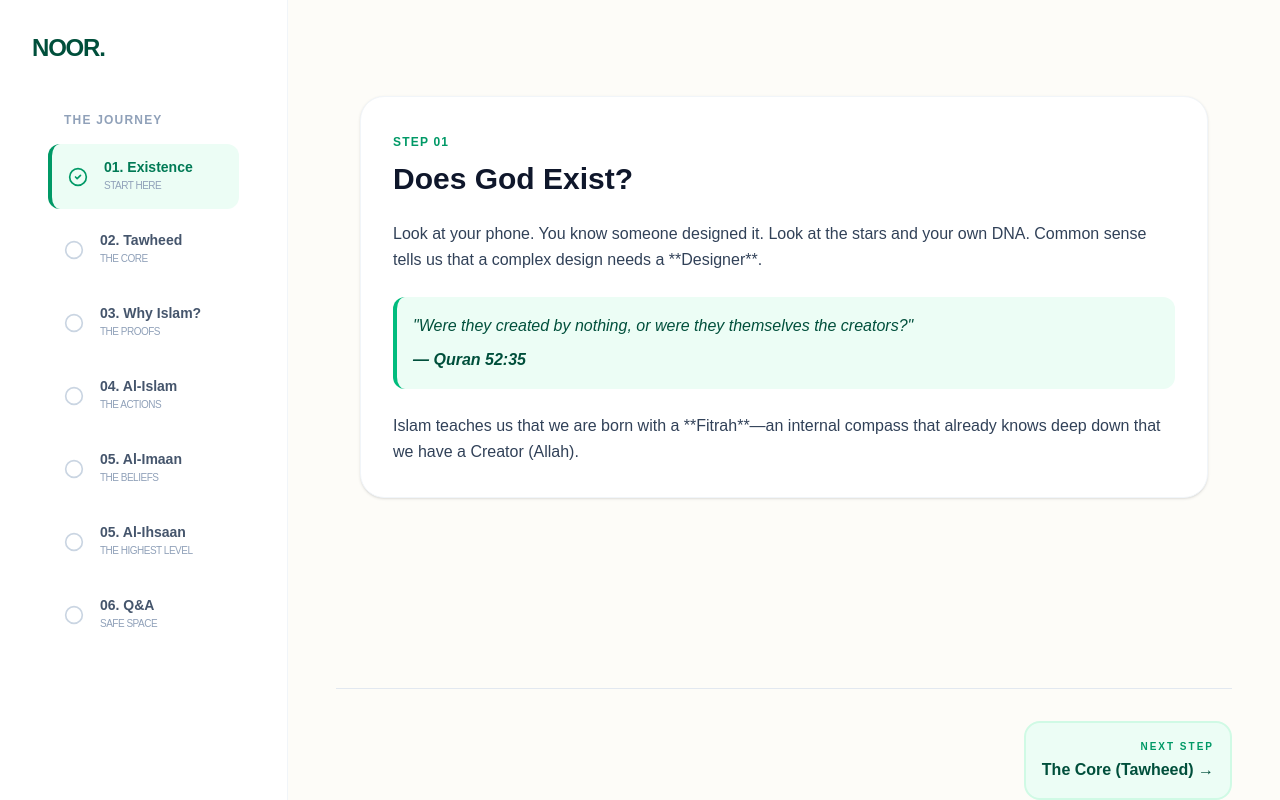
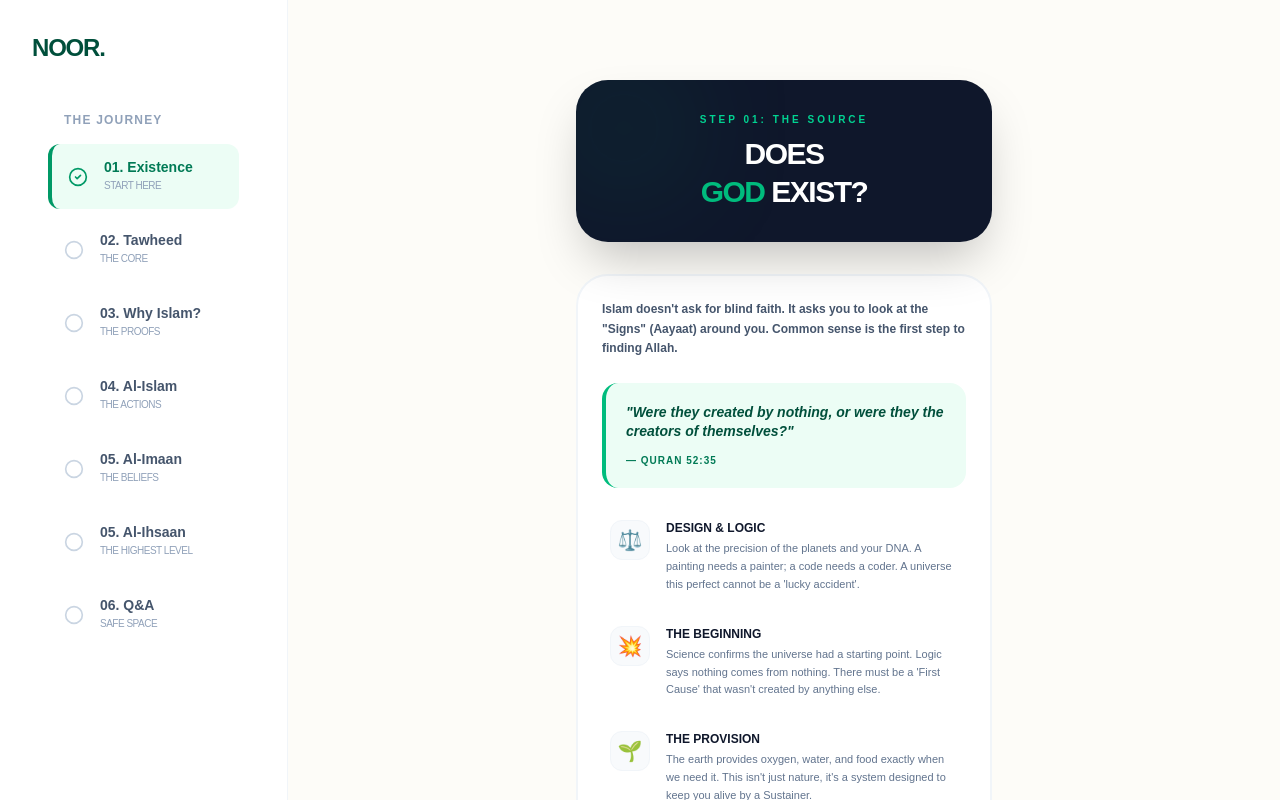
Before and after one commit to maryam-amir-2/noor-project, a Next.js app: page / in a window 1280 px wide. Both pictures are taken after a click on the button "OPEN MENU". Shown: the top 800 px of the page. Built offline with nearby package versions, Linux system fonts and the light colour scheme.

Commit message:
Refactor Existence component layout and content

```diff
--- a/src/components/Existence.jsx
+++ b/src/components/Existence.jsx
@@ -1,27 +1,78 @@
+"use client";
+
 export default function Existence() {
+  const signs = [
+    {
+      title: "Design & Logic",
+      desc: "Look at the precision of the planets and your DNA. A painting needs a painter; a code needs a coder. A universe this perfect cannot be a 'lucky accident'.",
+      icon: "⚖️"
+    },
+    {
+      title: "The Beginning",
+      desc: "Science confirms the universe had a starting point. Logic says nothing comes from nothing. There must be a 'First Cause' that wasn't created by anything else.",
+      icon: "💥"
+    },
+    {
+      title: "The Provision",
+      desc: "The earth provides oxygen, water, and food exactly when we need it. This isn't just nature, it's a system designed to keep you alive by a Sustainer.",
+      icon: "🌱"
+    }
+  ];
+
   return (
-    <section className="max-w-4xl mx-auto px-6 py-12" id="logic">
-      <div className="bg-white border border-slate-100 rounded-3xl p-8 shadow-sm">
-        <span className="text-emerald-600 font-bold tracking-widest text-xs uppercase">Step 01</span>
-        <h2 className="text-3xl font-bold text-slate-900 mt-2 mb-6">Does God Exist?</h2>
+    <section className="max-w-md mx-auto px-4 py-8 animate-in fade-in duration-700" id="logic">
 
-        <div className="space-y-6 text-slate-700 leading-relaxed">
-          <p>
-            Look at your phone. You know someone designed it. Look at the stars and your own DNA.
-            Common sense tells us that a complex design needs a **Designer**.
+      {/* Header Block */}
+      <div className="bg-slate-900 rounded-[2rem] p-8 text-center mb-8 shadow-2xl relative overflow-hidden">
+        <div className="absolute top-0 left-0 w-24 h-24 bg-emerald-500/20 rounded-full blur-3xl"></div>
+        <span className="text-emerald-400 font-black tracking-[0.3em] text-[10px] uppercase mb-2 block">Step 01: The Source</span>
+        <h2 className="text-3xl font-black text-white leading-tight uppercase tracking-tighter">
+          DOES <br/><span className="text-emerald-500">GOD</span> EXIST?
+        </h2>
+      </div>
+
+      {/* Main Argument */}
+      <div className="bg-white border-2 border-slate-100 rounded-[2rem] p-6 mb-6">
+        <p className="text-xs font-bold text-slate-600 leading-relaxed mb-6">
+          Islam doesn't ask for blind faith. It asks you to look at the "Signs" (Aayaat) around you. Common sense is the first step to finding Allah.
+        </p>
+
+        <div className="bg-emerald-50 p-5 rounded-2xl border-l-4 border-emerald-500 mb-6">
+          <p className="italic text-emerald-900 text-sm font-bold leading-snug">
+            "Were they created by nothing, or were they the creators of themselves?"
           </p>
-          <div className="bg-emerald-50 p-4 rounded-xl border-l-4 border-emerald-500">
-            <p className="italic text-emerald-900">
-              "Were they created by nothing, or were they themselves the creators?"
-              <span className="block font-bold mt-2">— Quran 52:35</span>
-            </p>
-          </div>
-          <p>
-            Islam teaches us that we are born with a **Fitrah**—an internal compass that
-            already knows deep down that we have a Creator (Allah).
-          </p>
+          <p className="text-[10px] font-black mt-3 text-emerald-700 uppercase tracking-widest">— Quran 52:35</p>
+        </div>
+
+        {/* The 3 Signs Grid */}
+        <div className="space-y-4">
+          {signs.map((sign, i) => (
+            <div key={i} className="flex gap-4 items-start p-2">
+              <div className="w-10 h-10 bg-slate-50 rounded-xl flex items-center justify-center text-xl shrink-0 border border-slate-100">
+                {sign.icon}
+              </div>
+              <div>
+                <h4 className="text-xs font-black text-slate-900 uppercase mb-1">{sign.title}</h4>
+                <p className="text-[11px] text-slate-500 font-medium leading-relaxed">
+                  {sign.desc}
+                </p>
+              </div>
+            </div>
+          ))}
         </div>
       </div>
+
+      {/* The Fitrah Callout */}
+      <div className="bg-slate-50 rounded-2xl p-5 border border-slate-200">
+        <div className="flex items-center gap-2 mb-2">
+          <span className="w-2 h-2 bg-emerald-500 rounded-full animate-pulse"></span>
+          <h4 className="text-[10px] font-black text-slate-400 uppercase tracking-widest">Internal Compass</h4>
+        </div>
+        <p className="text-[11px] font-bold text-slate-700 leading-normal">
+          Deep down, every person has <span className="text-emerald-700 underline decoration-2">Fitrah</span>...a natural instinct that knows we have a Creator. We only feel "lost" when we ignore it.
+        </p>
+      </div>
+
     </section>
   );
 }
```
